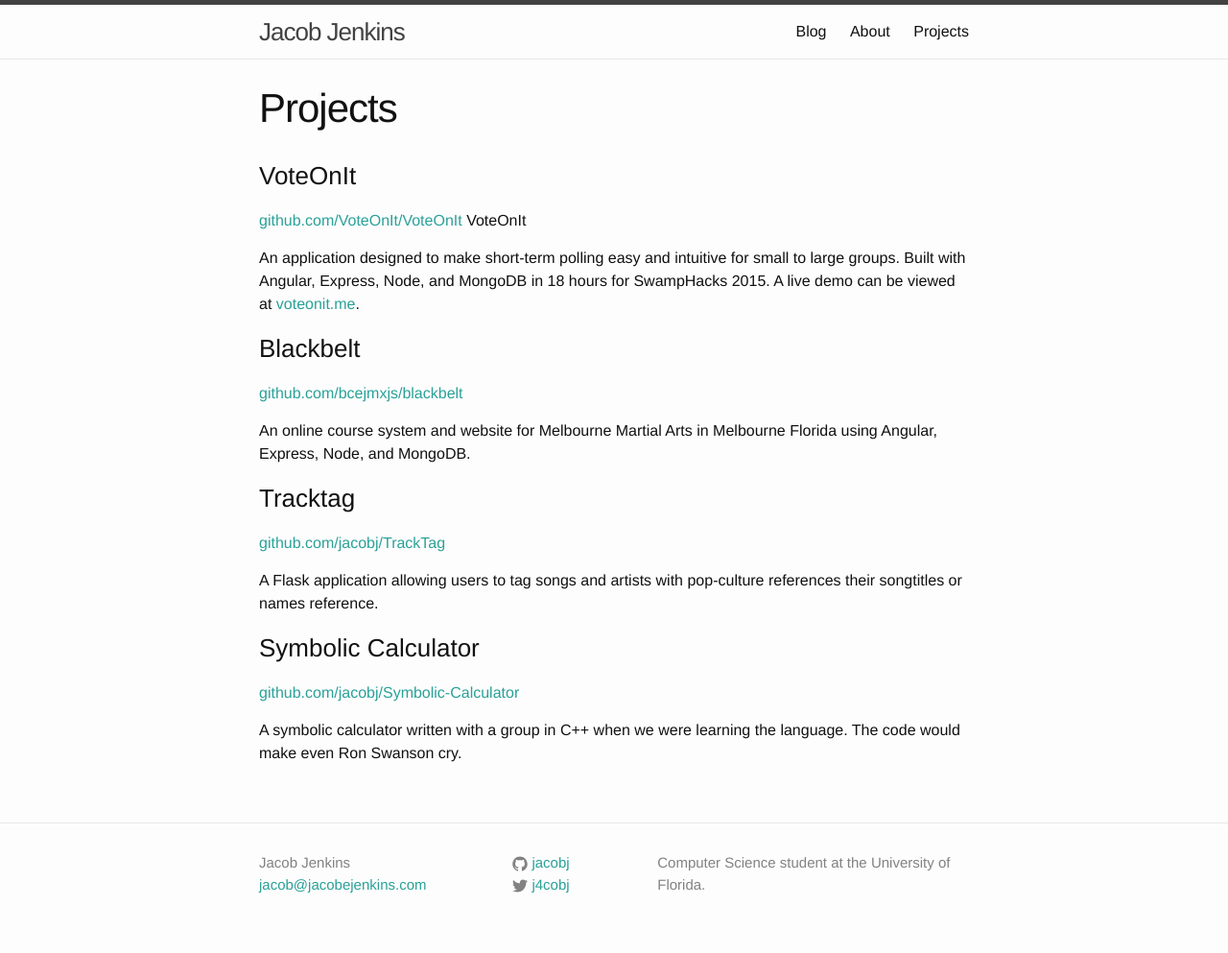
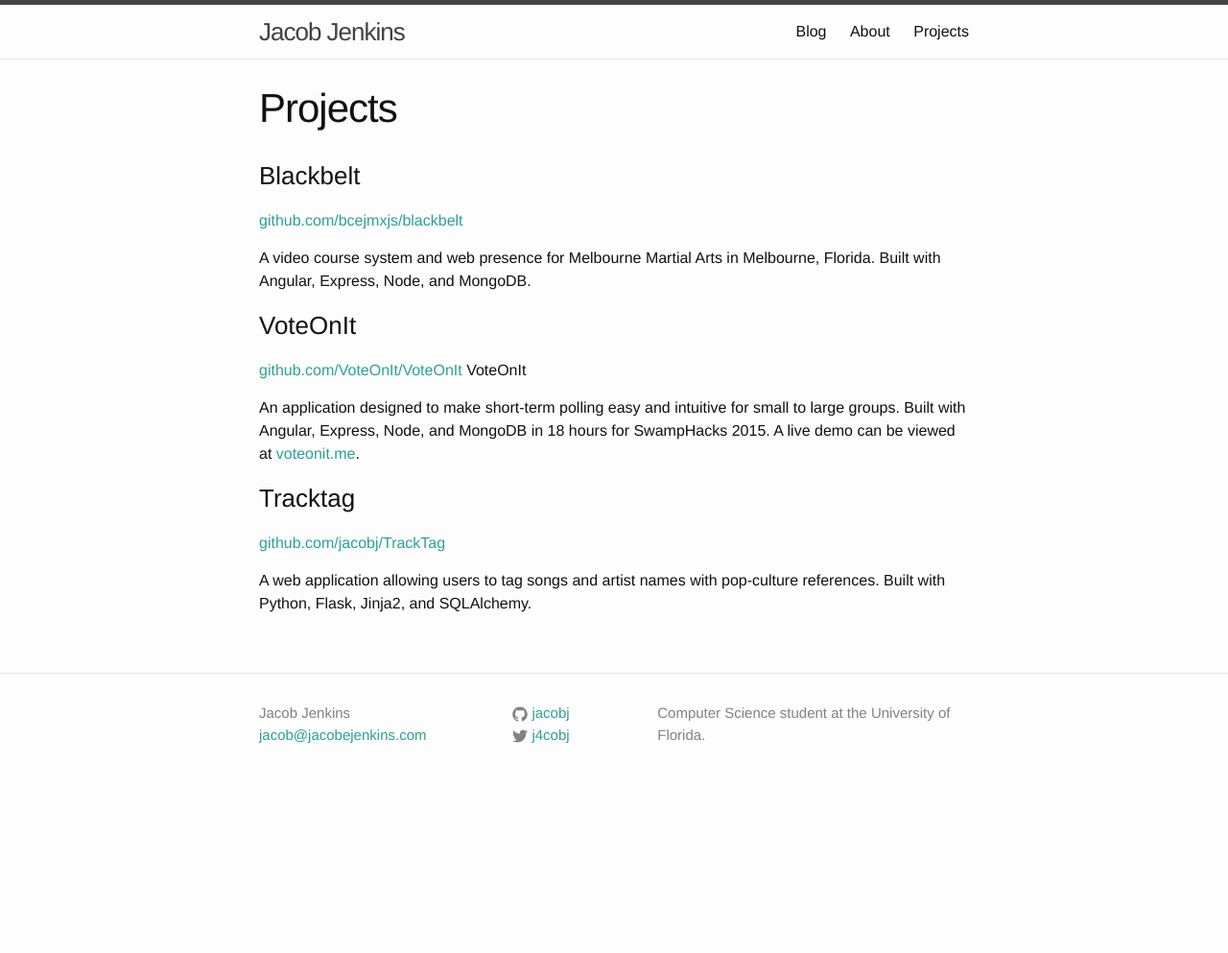
Before and after one commit to jacobj/jacobj.github.io, a Jekyll site: the page built from projects.md, in a window 1280 px wide. Shown: the whole page at 96% size. Built offline with Jekyll 4.4.1, drawn with Linux system fonts in a browser that asks for light colours; after the commit the page ends 900 px from its top, so only the background shows below that.

Commit message:
Updated Resume link and projects.

```diff
--- a/projects.md
+++ b/projects.md
@@ -3,6 +3,12 @@ layout: page
 title: Projects
 permalink: /projects/
 ---
+
+### Blackbelt
+[github.com/bcejmxjs/blackbelt](https://github.com/bcejmxjs/blackbelt)
+
+A video course system and web presence for Melbourne Martial Arts in Melbourne,
+Florida. Built with Angular, Express, Node, and MongoDB.
 
 ### VoteOnIt
 [github.com/VoteOnIt/VoteOnIt](https://github.com/VoteOnIt/VoteOnIt) VoteOnIt
@@ -11,20 +17,8 @@ An application designed to make short-term polling easy and intuitive for small
 to large groups. Built with Angular, Express, Node, and MongoDB in 18 hours for
 SwampHacks 2015. A live demo can be viewed at [voteonit.me](http://www.voteonit.me).
 
-### Blackbelt
-[github.com/bcejmxjs/blackbelt](https://github.com/bcejmxjs/blackbelt)
-
-An online course system and website for Melbourne Martial
-Arts in Melbourne Florida using Angular, Express, Node, and MongoDB.
-
 ### Tracktag
 [github.com/jacobj/TrackTag](https://github.com/jacobj/TrackTag)
 
-A Flask application allowing users to tag songs and artists with
-pop-culture references their songtitles or names reference.
-
-### Symbolic Calculator
-[github.com/jacobj/Symbolic-Calculator](https://github.com/jacobj/Symbolic-Calculator)
-
-A symbolic calculator written with a group in C++ when we were learning the
-language. The code would make even Ron Swanson cry.
+A web application allowing users to tag songs and artist names with pop-culture
+references. Built with Python, Flask, Jinja2, and SQLAlchemy.
```
Also changed, not shown: index.md (+1 -1 lines), 1 other file.
